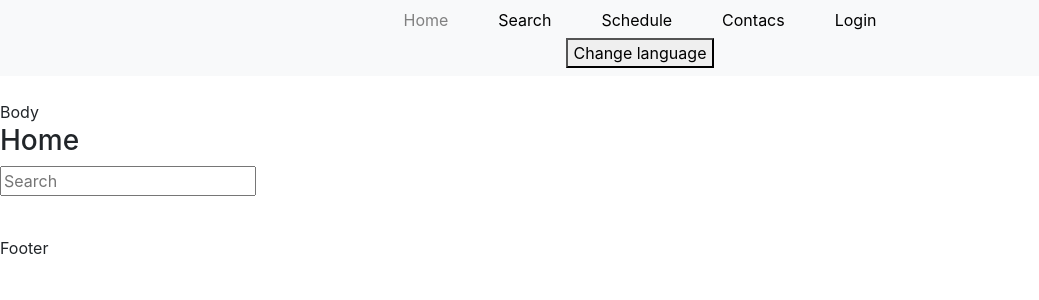
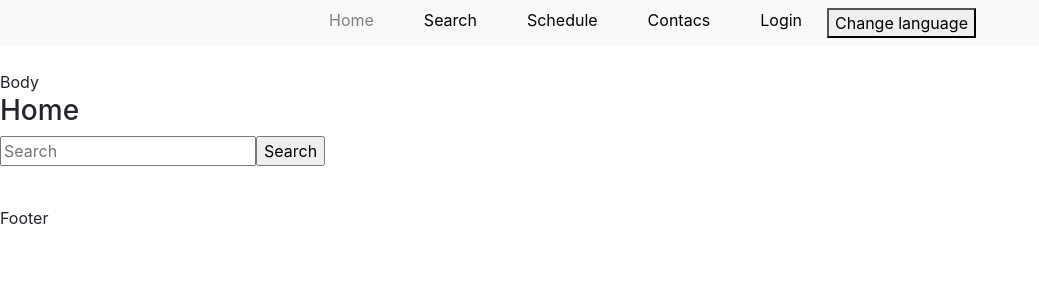
Before and after one commit to Selevn/Ticket-manager, a React app: page /home in a window 1280 px wide. Shown: the top 300 px of the page, without its empty margins (0-1039 px from the left). Built offline with nearby package versions, Linux system fonts and the light colour scheme.

Commit message:
button problems

```diff
--- a/src/js/components/Main/Home/Home.jsx
+++ b/src/js/components/Main/Home/Home.jsx
@@ -9,8 +9,12 @@ const Home = props => {
     <LanguageContext.Consumer>
       {langProps => (<div>
             <h3>{languageSrc.home[langProps.language]}</h3>
-            <input placeholder={languageSrc.search[langProps.language]} type="text" value={props.searchText}
-                   onChange={props.onInputChange}/>
+            <form>
+              <input placeholder={languageSrc.search[langProps.language]} type="text" value={props.searchText}
+                     onChange={props.onInputChange}/>
+              <input type="button" onClick={() => {
+              }} value={languageSrc.search[langProps.language]}/>
+            </form>
             {/*подсказка при наборе*/}
             <div className="tip">
               <ul>
--- a/src/js/components/Main/MainComponents/Navbar/Navbar.jsx
+++ b/src/js/components/Main/MainComponents/Navbar/Navbar.jsx
@@ -17,11 +17,12 @@ const AppNavbar = () => {
         <LanguageContext.Consumer>
           {langProps => {
             return (
-                <Navbar bg="light" expand="lg" className={`justify-content-center /*${style.container}*/`}>
-                  <div style={{textAlign: "center"}}>
-                    <Navbar.Toggle aria-controls="basic-navbar-nav"/>
-                    <Navbar.Collapse id="basic-navbar-nav">
-                      <Nav defaultActiveKey={locationPath}>
+                <Navbar bg="light" expand="lg" className={`justify-content-center  /*${style.container}*/`}>
+                  <div style={{textAlign: "center", width: "100%"}}>
+                    <Navbar.Toggle aria-controls="basic-navbar-nav"
+                                   className={`justify-content-center  /*${style.container}*/`}/>
+                    <Navbar.Collapse id="basic-navbar-nav" className={`justify-content-center  /*${style.container}*/`}>
+                      <Nav defaultActiveKey={locationPath} className={`justify-content-center  /*${style.container}*/`}>
                         <Nav.Item className={"h30"}>
                           <NavLink className={style.navbarLinks} to="/home"
                                    activeClassName={style.active}>{languageSrc.home[langProps.language]}</NavLink>
@@ -42,10 +43,15 @@ const AppNavbar = () => {
                           <NavLink className={style.navbarLinks}
                                    to="/login">Login</NavLink>
                         </Nav.Item>
+                        <div style={{textAlign: "center"}}>
+                          <button className={style.chLangButt}
+                                  onClick={langProps.toggleLanguage}>{languageSrc.langChange[langProps.language]}</button>
+                        </div>
                       </Nav>
                     </Navbar.Collapse>
-                    <button onClick={langProps.toggleLanguage}>{languageSrc.langChange[langProps.language]}</button>
+
                   </div>
+
                 </Navbar>)
           }
           }
--- a/src/js/components/Main/MainComponents/Navbar/Navbar.module.css
+++ b/src/js/components/Main/MainComponents/Navbar/Navbar.module.css
@@ -28,3 +28,8 @@
   color: darkgray;
   text-decoration: none;
 }
+
+.chLangButt
+{
+
+}
```
